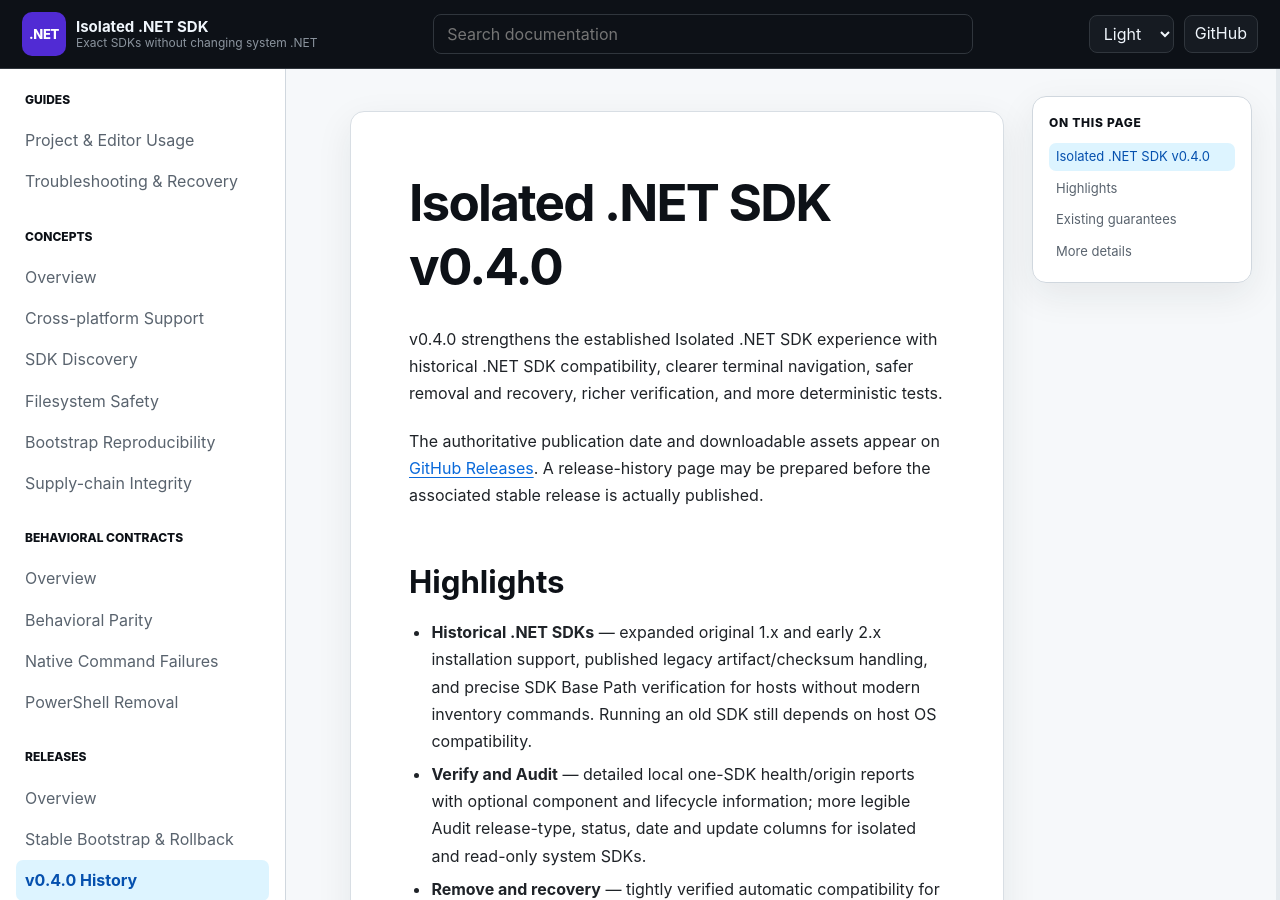
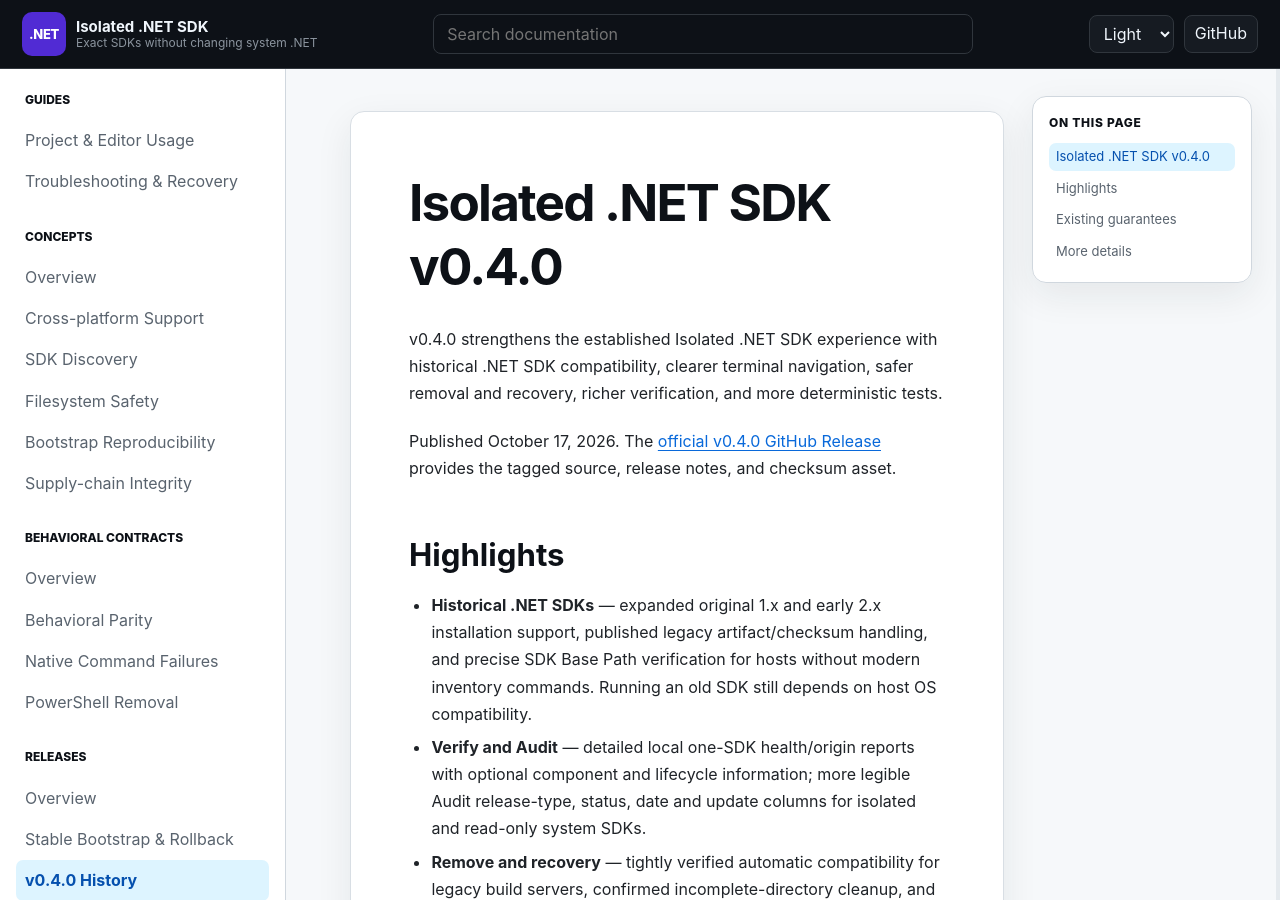
Before and after one commit to infoconex/isolated-dotnet-sdk, a Jekyll site: the page built from docs/releases/history/v0.4.0.md, in a window 1280 px wide and 900 px high. Built offline with Jekyll 4.4.1, drawn with Linux system fonts in a browser that asks for light colours; our own code applies the rules of GitHub Pages for plain Markdown files.

Commit message:
docs(release): finalize published v0.4.0 wording in docs/releases/history/v0.4.0.md (#188)

```diff
--- a/docs/releases/history/v0.4.0.md
+++ b/docs/releases/history/v0.4.0.md
@@ -2,7 +2,7 @@
 
 v0.4.0 strengthens the established Isolated .NET SDK experience with historical .NET SDK compatibility, clearer terminal navigation, safer removal and recovery, richer verification, and more deterministic tests.
 
-The authoritative publication date and downloadable assets appear on [GitHub Releases](https://github.com/infoconex/isolated-dotnet-sdk/releases). A release-history page may be prepared before the associated stable release is actually published.
+Published October 17, 2026. The [official v0.4.0 GitHub Release](https://github.com/infoconex/isolated-dotnet-sdk/releases/tag/v0.4.0) provides the tagged source, release notes, and checksum asset.
 
 ## Highlights
 
```
